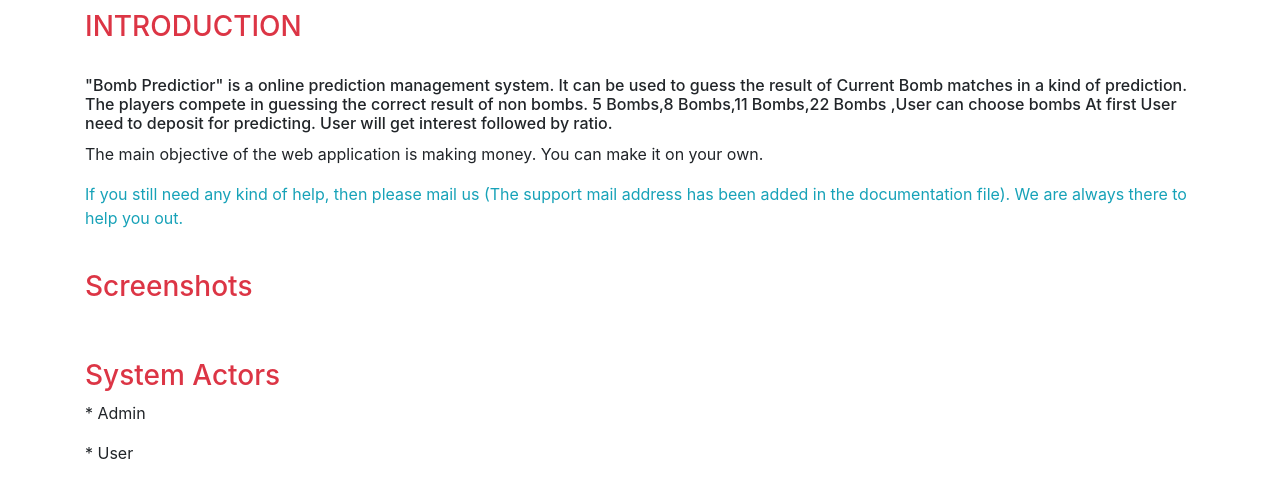
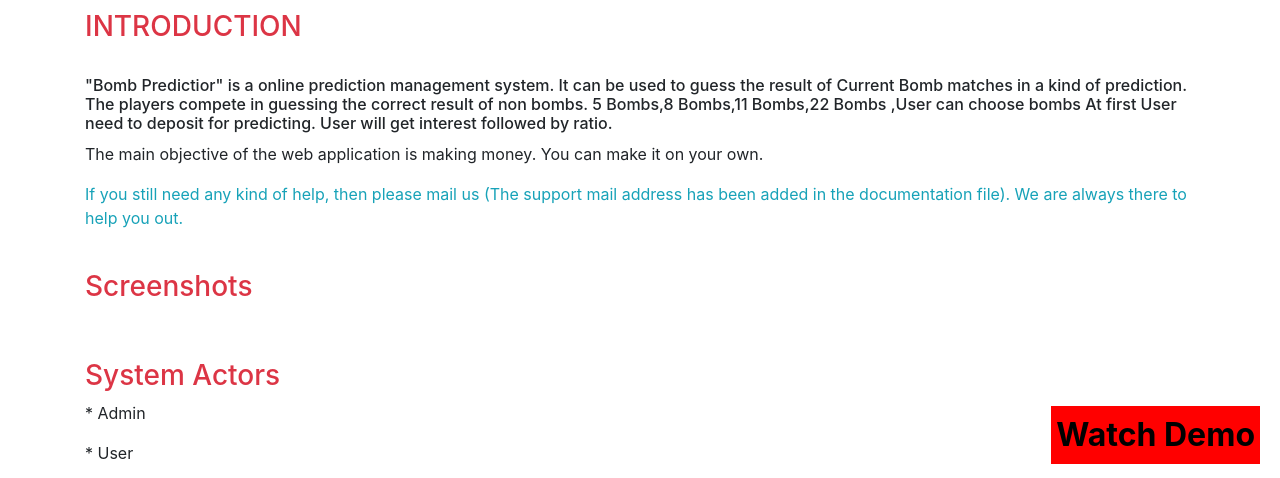
Before and after one commit to tppraveen/Bomb_Predict, a plain HTML site: page index.html in a window 1280 px wide. Shown: the part 316-794 px from the top of the page. Drawn offline with nearby package versions, Linux system fonts and the light colour scheme.

Commit message:
Update index.html

```diff
--- a/index.html
+++ b/index.html
@@ -19,6 +19,21 @@
     width: 100%;
     height: 100%;
   }
+      .fixedButton{
+    position: fixed;
+    bottom: 0px;
+    right: 0px;
+    padding: 20px;
+}
+.roundedFixedBtn{
+  font-size: 2em;
+  font-weight: bold;
+  padding:5px;
+  background-color:red;
+  color: black;
+  text-align: center;
+  cursor: pointer;
+}
   </style>
 </head>
 <body>
@@ -205,7 +220,7 @@
               <p>2.Manual update Bomb update for all days</p>
               <p>3.No Lottery</p>
               <p>4.Only Admin role </p>
-              <h6>Price -$155</h6>
+              <h6>Price -$135/10,000INR</h6>
           </div>
           <div class="col-sm-6">
               <h3>Advanced</h3>
@@ -213,7 +228,7 @@
               <p>2. Auto Bomb update for all days</p>
               <p>3. Lottery for every 10 minutes</p>
               <p>4. Morden UI Design Dashboard</p>
-              <h6>Price -$210</h6>
+              <h6>Price -$200/14500 INR</h6>
           </div>
           <div class="col-sm-12">
             <!--
@@ -370,6 +385,10 @@
   <a href="mailto:tppkpraveen@gmail.com" class="btn btn-info w-100" role="button">Mail Me</a>
 
  <br><br><br>
+
+<a class="fixedButton" href="heklo" style=" text-decoration: none;">
+ <div class="roundedFixedBtn">Watch Demo </div>
+</a>
 </div>
 </body>
 </html>
```
